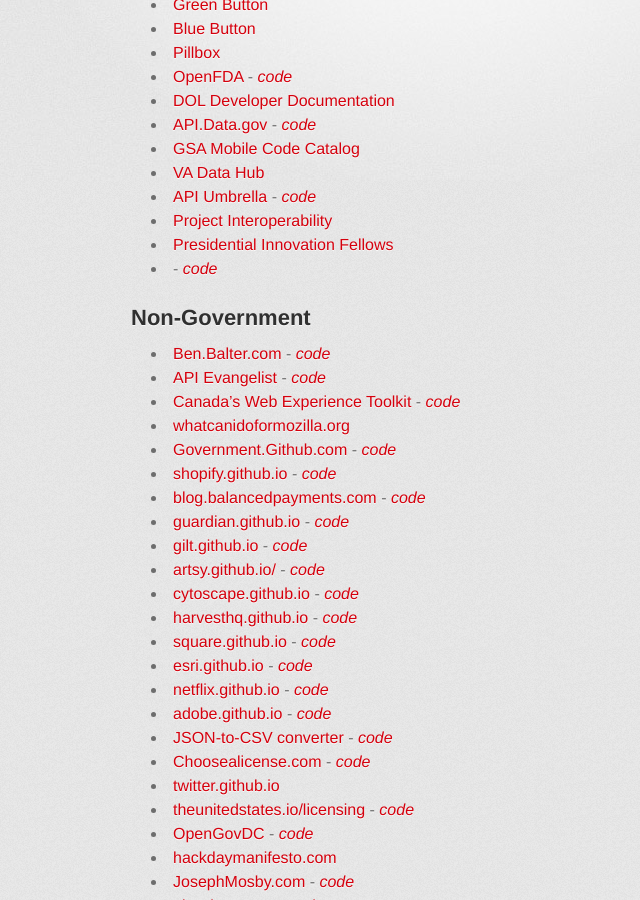
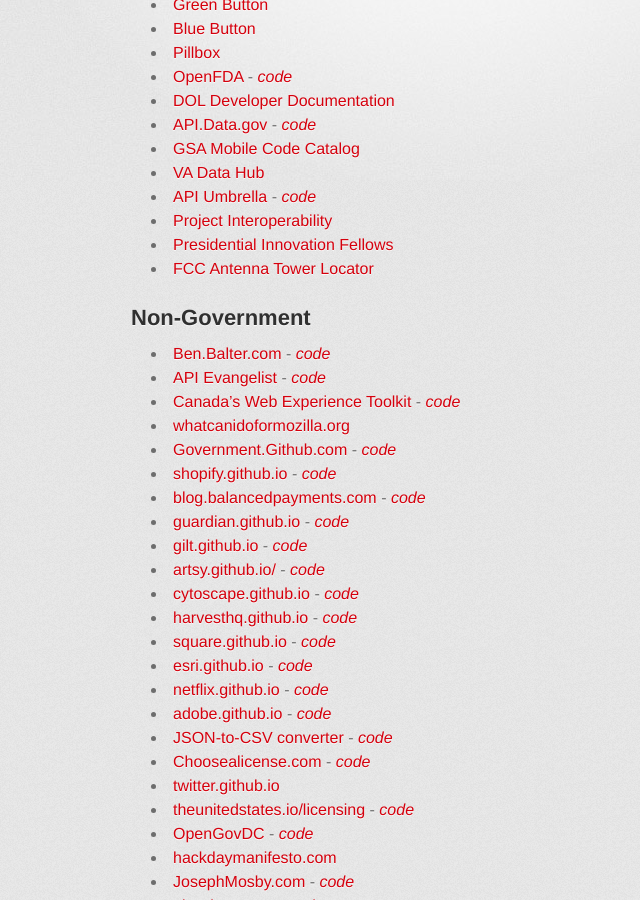
Before and after one commit to GSA/Open-Data-Collaboration-Sandbox, a Jekyll site: the page built from website_examples.md, in a window 1280 px wide and 900 px high, scrolled down 393 px. Shown: the whole window, without its empty margins (199-839 px from the left). Built offline with Jekyll 4.4.1, drawn with Linux system fonts in a browser that asks for light colours; some web fonts are replaced.

Commit message:
adding fcc tower locator

```diff
--- a/website_examples.md
+++ b/website_examples.md
@@ -23,7 +23,7 @@
 * [API Umbrella](http://nrel.github.io/api-umbrella/) - *[code](https://github.com/NREL/api-umbrella/tree/gh-pages)*
 * [Project Interoperability](http://project-interoperability.github.io)
 * [Presidential Innovation Fellows](http://presidential-innovation-fellows.github.io)
-* []() - *[code]()*
+* [FCC Antenna Tower Locator](http://fcc.github.io/am-tower-locator/)
 
 
 ## Non-Government
```
